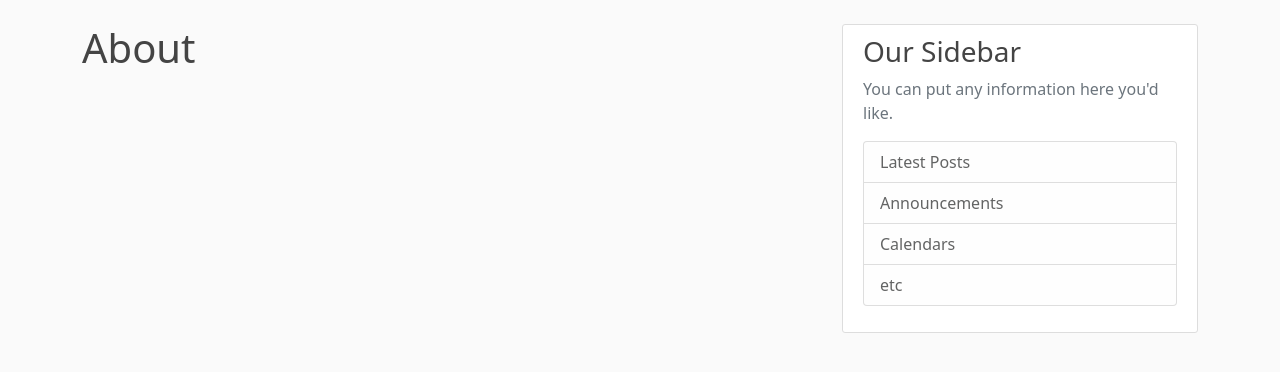
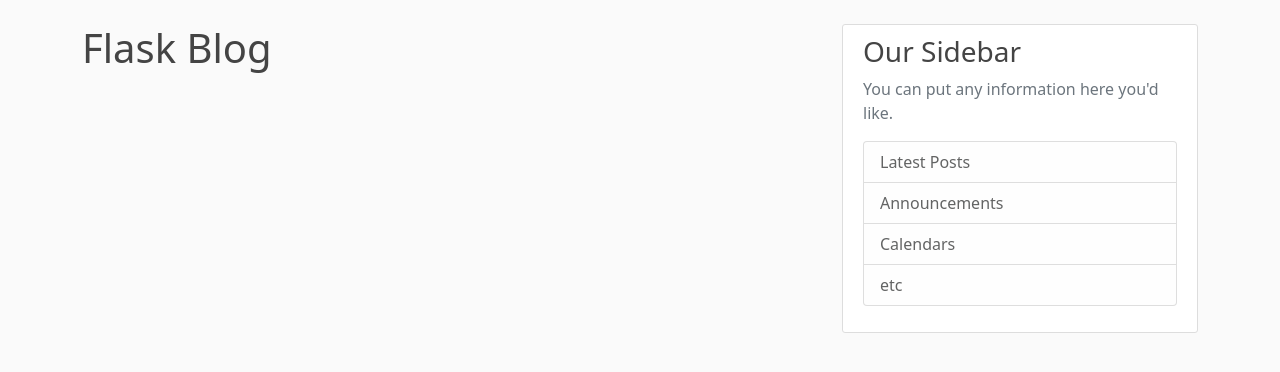
Before and after one commit to Rhythm1821/Flask-Blog, a Flask app: page /about in a window 1280 px wide. Shown: the part 56-428 px from the top of the page. Run offline with Flask 2, Linux system fonts and the light colour scheme.

Commit message:
Update about.html

```diff
--- a/FlaskBlog/flaskblog/templates/about.html
+++ b/FlaskBlog/flaskblog/templates/about.html
@@ -1,4 +1,4 @@
 {% extends "layout.html" %}
 {% block content %}
-<h1>About</h1>
+<h1 class="">Flask Blog</h1>
 {% endblock %}
```
